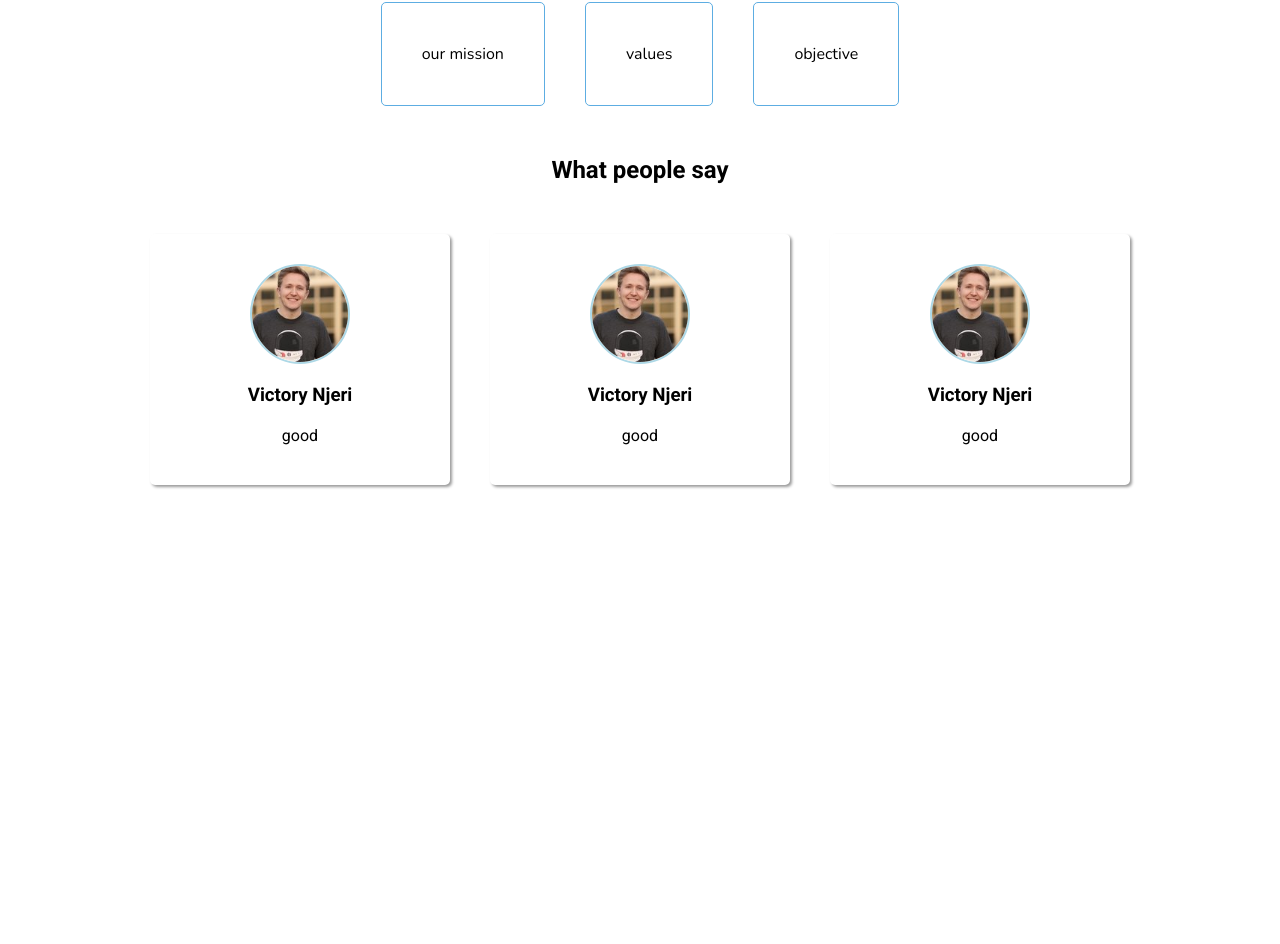
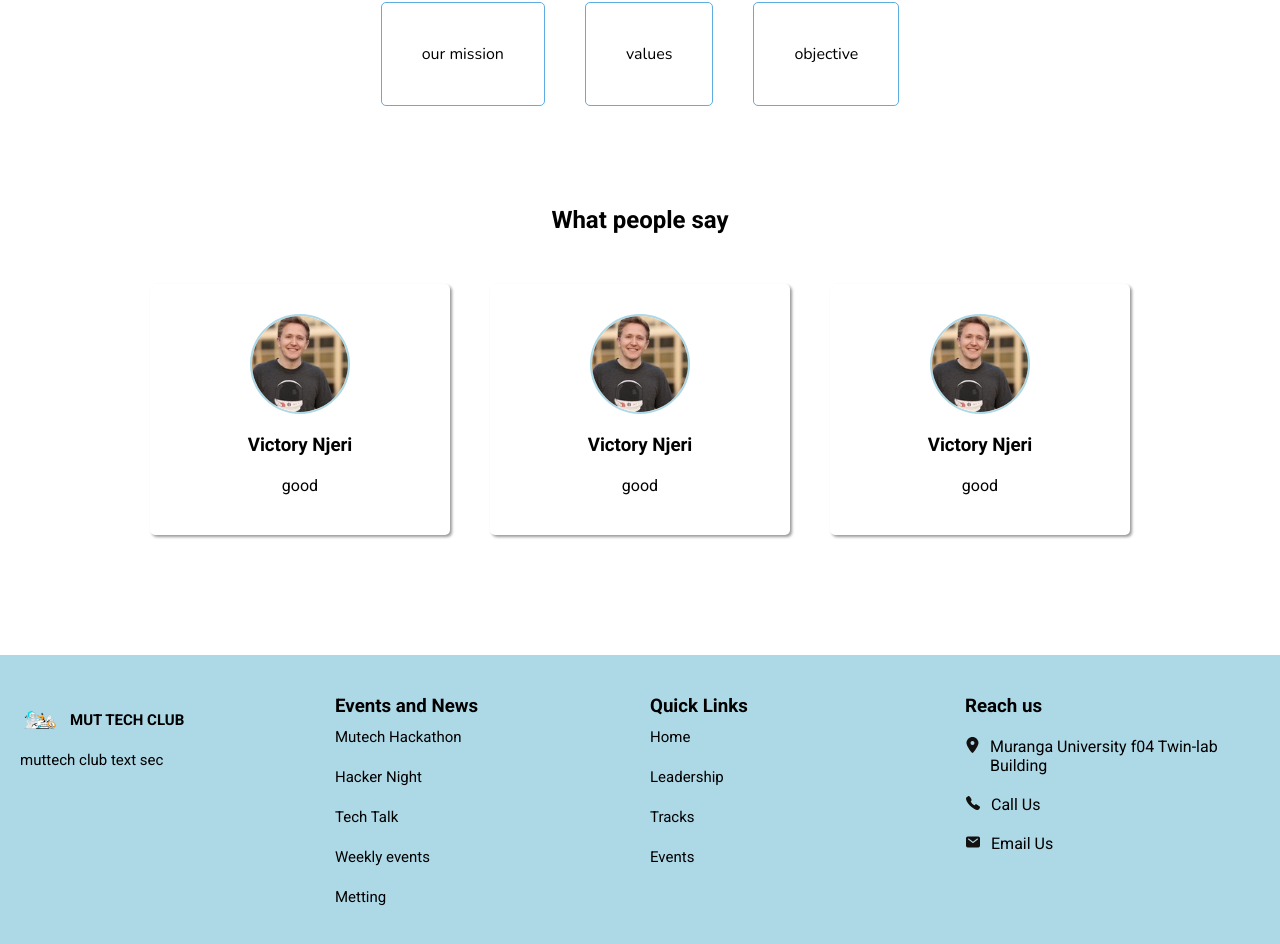
Before and after one commit to Naominm/mutc-website, a React (Vite) app: page / in a window 1280 px wide. Shown: the part 1325-2269 px from the top of the page. Before the commit the page ends 1830 px from the top, so only its background shows below. Built offline with nearby package versions, Linux system fonts and the light colour scheme.

Commit message:
Build Footer component

```diff
--- a/src/App.tsx
+++ b/src/App.tsx
@@ -1,11 +1,12 @@
 import Header from "./components/Header/Header";
 import Home from "./pages/Home/Home";
-
+import FooterElement from "./components/Footer/Footer";
 function App() {
   return (
     <div>
       <Header />
       <Home />
+      <FooterElement/>
     </div>
   );
 }
--- /dev/null
+++ b/src/components/Footer/Footer.css
@@ -0,0 +1,58 @@
+.footer-container {
+    width: 100%;
+    min-height: 30rem;
+    background-color:var(--soft-blue);
+    color: var(--color-white);
+    padding-inline: 2rem;
+    padding-top: 4rem;
+  }
+  .footer-content-container {
+    display: flex;
+    flex-direction: row;
+
+    gap: 2rem;
+    color: var(--color-white);
+  }
+  @media screen and (max-width: 50rem) {
+    .footer-content-container {
+      flex-wrap: wrap;
+      justify-content: center;
+    }
+  }
+
+  .footerHeader {
+    display: flex;
+    width: 25%;
+  }
+  @media screen and (max-width: 50rem) {
+    .footerHeader {
+      width: 100%;
+    }
+  }
+  .column-text-sec {
+    line-height: 3rem;
+    font-size: 1.5rem;
+  }
+  @media screen and (max-width: 50rem) {
+    .column-text-sec {
+      line-height: 2rem;
+      font-size: 1rem;
+      width: 30rem;
+    }
+  }
+  .header-col li {
+    font-size: 1.5rem;
+    line-height: 4rem;
+  }
+  .header-col a {
+    font-family: inherit;
+    color: inherit;
+  }
+  .contacts-footer {
+    padding-top: 2rem;
+    display: flex;
+    gap: 1rem;
+  }
+  .contacts-footer svg {
+    color: var( --color-dark-black);
+  }
--- /dev/null
+++ b/src/components/Footer/Footer.tsx
@@ -0,0 +1,105 @@
+import { ReactNode } from 'react';
+import { FaLocationDot } from "react-icons/fa6";
+import { IoCall, IoMail } from "react-icons/io5";
+import { Link } from "react-router-dom";
+
+import Icon from "../Icon/Icon";
+
+import "./Footer.css";
+
+interface FooterContactsProps{
+  FooterContactIcon:ReactNode;
+  Text:String;
+}
+function FooterElement() {
+  return (
+    <div className="footer-container">
+      <FooterContent />
+    </div>
+  );
+}
+function FooterContent() {
+  return (
+    <div className="footer-content-container">
+      <div className="footerHeader">
+        <div className="header-col">
+          <Icon />
+          <p className="column-text-sec">
+            muttech club text sec
+          </p>
+        </div>
+      </div>
+      <div className="footerHeader">
+        <div className="header-col">
+          <h3>Events and News</h3>
+
+            <ul>
+              <li>
+                <a href="./">Mutech Hackathon</a>
+              </li>
+              <li>
+                <a href="./">Hacker Night</a>
+              </li>
+              <li>
+                <a href="./">Tech Talk</a>
+              </li>
+              <li>
+                <a href="./">Weekly events</a>
+              </li>
+              <li>
+                <a href="./">Metting</a>
+              </li>
+            </ul>
+
+        </div>
+      </div>
+      <div className="footerHeader">
+        <div className="header-col">
+          <h3>Quick Links</h3>
+
+          <ul>
+  <li>
+    <Link to="/">Home</Link>
+  </li>
+  <li>
+    <a href="/">Leadership</a>
+
+  </li>
+  <li>
+    <Link to="/">Tracks</Link>
+  </li>
+  <li>
+    <Link to="/">Events</Link>
+  </li>
+
+</ul>
+
+
+        </div>
+      </div>
+      <div className="footerHeader">
+        <div className="header-col">
+          <h3>Reach us</h3>
+          <FooterContacts
+            FooterContactIcon={<FaLocationDot />}
+            Text=" Muranga University f04  Twin-lab Building"
+          />
+          <FooterContacts FooterContactIcon={<IoCall />} Text="Call Us" />
+          <FooterContacts FooterContactIcon={<IoMail />} Text="Email Us" />
+        </div>
+      </div>
+    </div>
+  );
+}
+function FooterContacts({ FooterContactIcon, Text }:FooterContactsProps) {
+  return (
+    <div className="footer-contacts-container">
+      <div className="contacts-footer">
+        {FooterContactIcon}
+        <p>{Text}</p>
+      </div>
+    </div>
+  );
+}
+
+export default FooterElement;
--- /dev/null
+++ b/src/components/Icon/Icon.css
@@ -0,0 +1,24 @@
+.icon-container-element {
+    display: flex;
+    gap: 1rem;
+    align-items: center;
+    width: 18rem;
+    height: 5rem;
+  }
+  .icon-container-element p {
+    font-weight: 700;
+    font-size: 2.5rem;
+  }
+  .image-container {
+    width: 4rem;
+    height: 4rem;
+  }
+  .image-container img {
+    width: 100%;
+    height: 100%;
+    object-fit: cover;
+  }
+
+  .icon-container-element p {
+    font-size: 1.5rem;
+  }
--- /dev/null
+++ b/src/components/Icon/Icon.tsx
@@ -0,0 +1,25 @@
+import iconImage from "../../assets/mutc-images/logo.png";
+import "./Icon.css";
+
+function Icon() {
+  return <IconElement Image={iconImage} text="MUT TECH CLUB" />;
+}
+type IconProps={
+  Image:string;
+  text:string
+}
+
+function IconElement({ Image, text }:IconProps) {
+  return (
+    <div className="icon-container-element">
+      <div className="image-container">
+        <img src={Image} alt="" />
+      </div>
+      <div className="icon-text">
+        <p>{text}</p>
+      </div>
+    </div>
+  );
+}
+
+export default Icon;
--- a/src/pages/Home/Testimonial.css
+++ b/src/pages/Home/Testimonial.css
@@ -1,6 +1,7 @@
 
 .testimonial-section{
-    margin-top: 5rem;
+    margin-top: 10rem;
+    margin-bottom: 10rem;
 }
 .testimony-header-content{
     text-align: center;
@@ -38,6 +39,9 @@
     border-radius: 50%;
     border: 2px solid var(--soft-blue);
   }
+  .testimony-user-image-wrapper:hover{
+    border: 2px solid var(--pure-white);
+  }
   .testimony-user-image-wrapper img{
     width: 100%;
     height: 100%;
```
